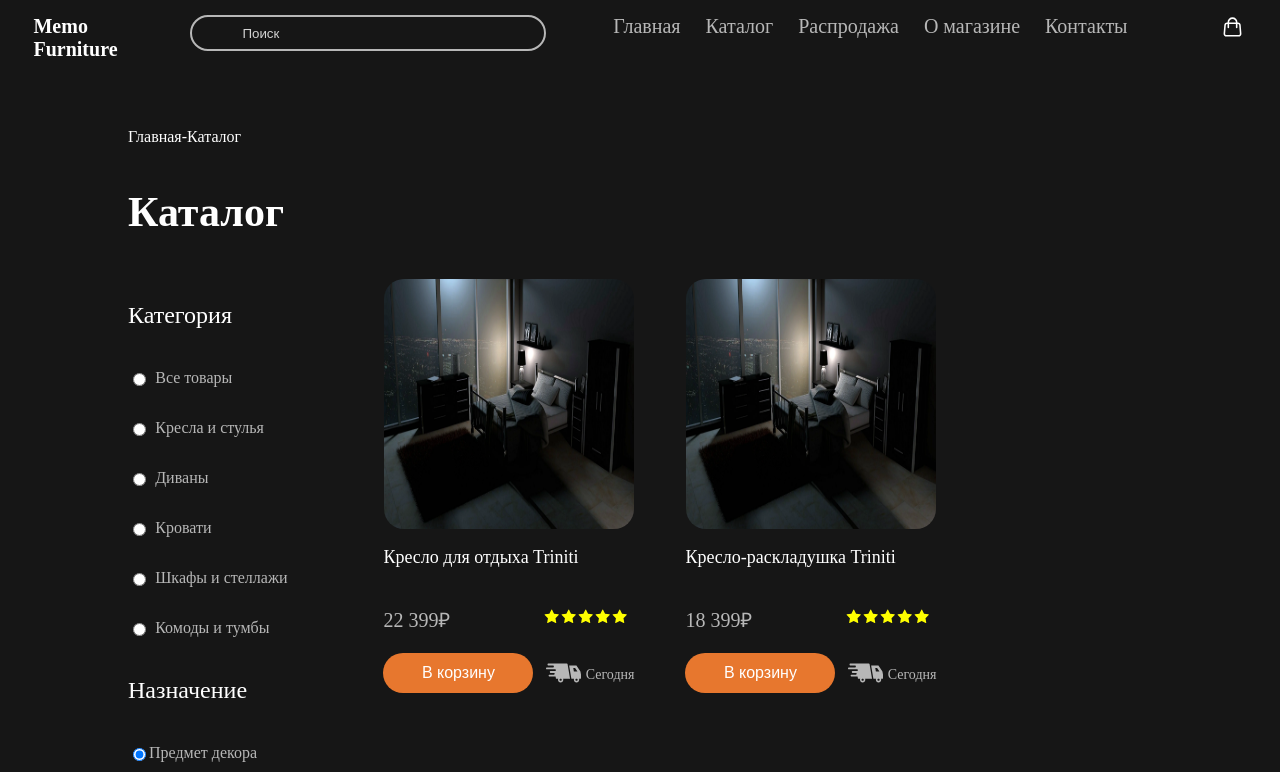
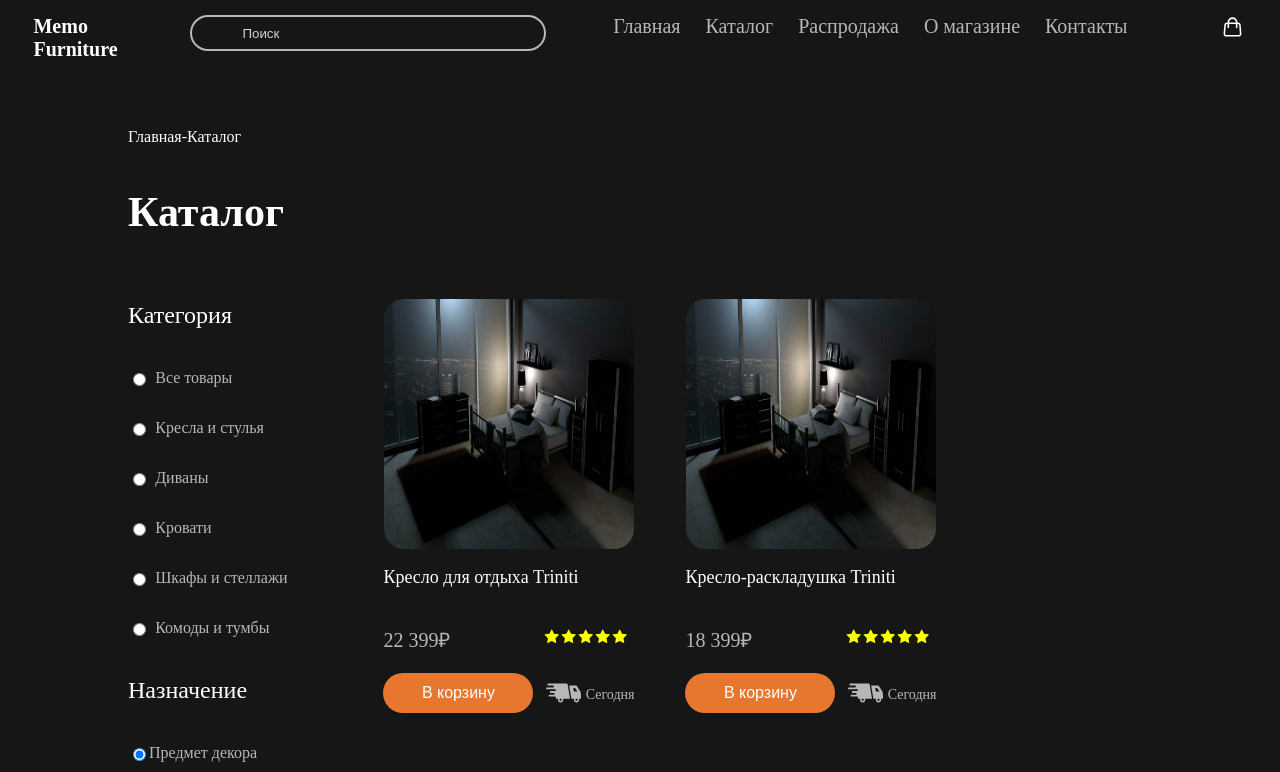
Before and after one commit to iehoell/MemoFurniture, a React (Create React App) app in the folder memo-furniture/: page /catalogue in a window 1280 px wide. Shown: the top 772 px of the page. Built offline with nearby package versions, Linux system fonts and the light colour scheme.

Commit message:
Добавил выделение при наведении на блок карточки товара
Добавил выделение при наведении на блок карточки товара

```diff
--- a/memo-furniture/src/components/ProductCard/ProductCardStyles.module.scss
+++ b/memo-furniture/src/components/ProductCard/ProductCardStyles.module.scss
@@ -53,8 +53,10 @@
       }
     }
     .productCardsArea__cell__image{
+      margin-top: 20px;
+      margin-left: 25px;
+      margin-right: 20px;
       display: block;
-      margin: 0 auto;
       width: 250px;
       height: 250px;
       border-radius: 20px;
@@ -77,3 +79,6 @@
 svg{
   margin: 0 2px 0 0;
 }
+.productCardsArea__cell:hover{
+  border: 1px solid #696969;
+}
--- a/memo-furniture/src/components/ProductPage/productPageStyles.module.scss
+++ b/memo-furniture/src/components/ProductPage/productPageStyles.module.scss
@@ -162,6 +162,9 @@
 }
 .reviewsBlock{
   display: block;
+
+  animation: show 0.5s 1;
+  transition: 0.3s;
   .reviewsBlock__reviewers{
     .reviewsBlock__reviewers__title{
       display: flex;
@@ -237,6 +240,9 @@
 .characteristicsBlock{
   color: #FFFFFF;
   display: none;
+
+  animation: show 0.5s 1;
+  transition: 0.3s;
   .characteristicsBlock__characteristics{
     margin-left: 10%;
     margin-right: 10%;
@@ -245,6 +251,9 @@
 .deliveryBlock{
   color: #FFFFFF;
   display: none;
+
+  animation: show 0.5s 1;
+  transition: 0.3s;
   .deliveryBlock__delivers{
     margin-left: 10%;
     margin-right: 10%;
@@ -253,8 +262,22 @@
 .ourStoresBlock{
   color: #FFFFFF;
   display: none;
+
+  animation: show 0.5s 1;
+  transition: 0.3s;
+
   .ourStoresBlock__ourStores{
     margin-left: 10%;
     margin-right: 10%;
   }
 }
+@keyframes show{
+  0%{
+    opacity: 0;
+    transform: translateX(9000px);
+  }
+  100%{
+    opacity: 1;
+    transform: translateX(0);
+  }
+}
--- a/memo-furniture/src/components/Slider/sliderStyles.css
+++ b/memo-furniture/src/components/Slider/sliderStyles.css
@@ -140,6 +140,3 @@ https://flickity.metafizzy.co
   margin-top: 5%;
   height: fit-content;
 }
-.plateImage{
-  border-radius: 25px;
-}
--- a/memo-furniture/src/mockData/productsData.ts
+++ b/memo-furniture/src/mockData/productsData.ts
@@ -476,5 +476,5 @@ export default {
   DSPList: DSPList,
   TrinitiList: TrinitiList,
   TalotList: TalotList,
-  TaceryList: TaceryList
+  TaceryList: TaceryList,
 };
```
Also changed, not shown: memo-furniture/src/components/Catalogue/Catalogue.tsx (+0 -37 lines).
